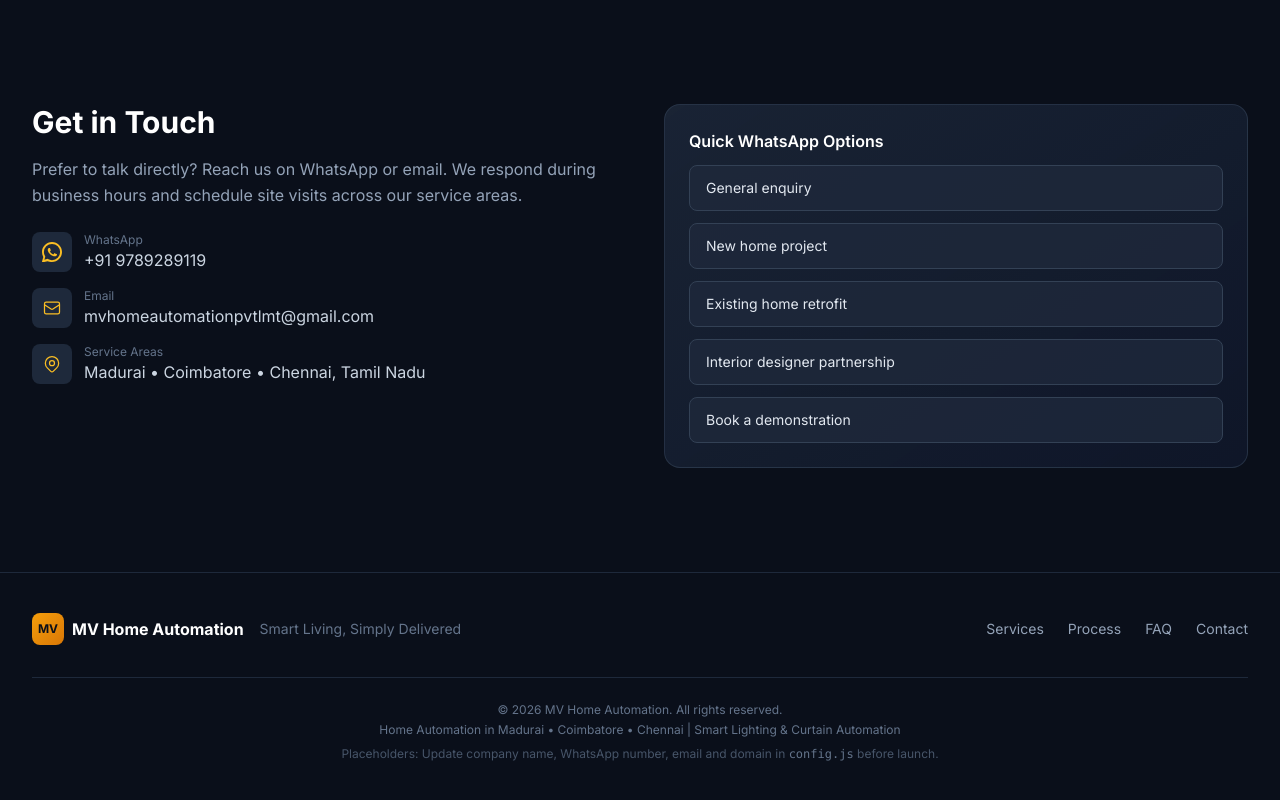
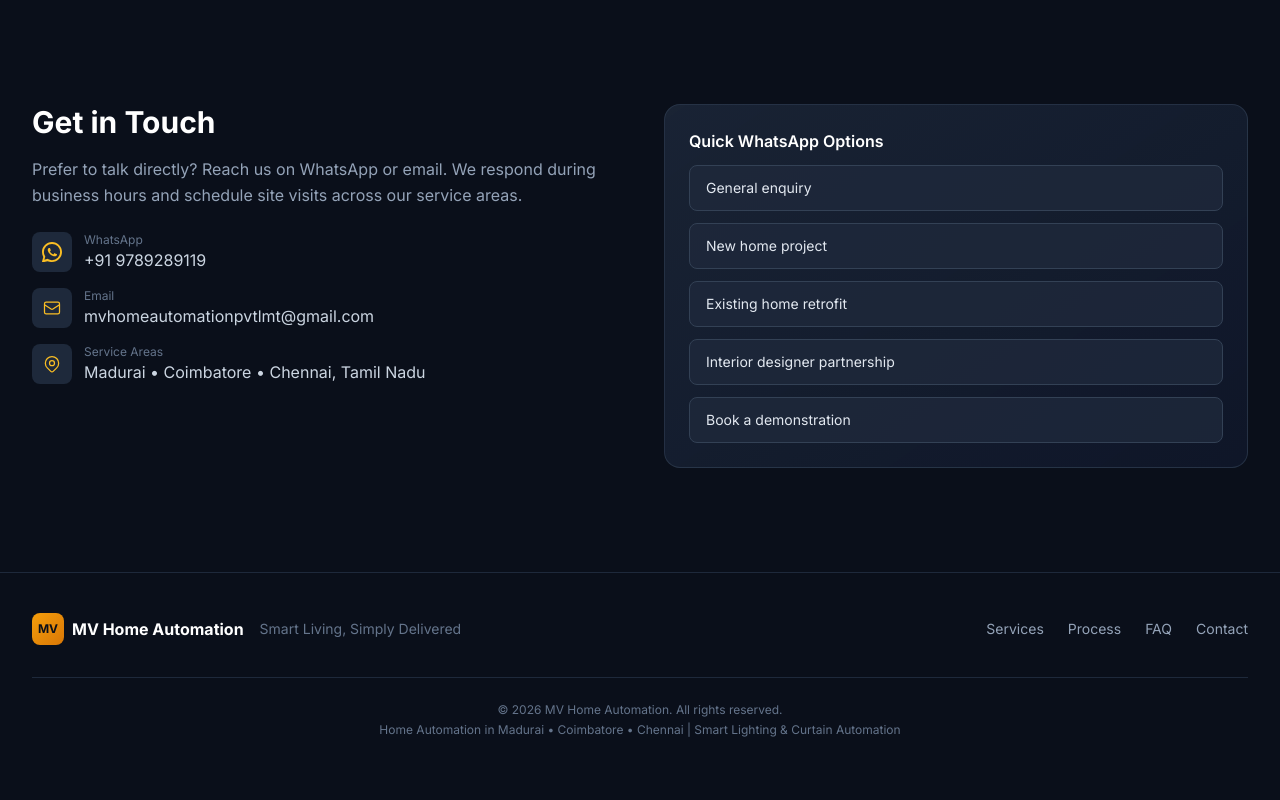
Before and after one commit to ervishnuj/MV-Home-Automation, a plain HTML site: page index.html in a window 1280 px wide. Shown: the part 9458-10258 px from the top of the page. After the commit the page ends 10236 px from the top, so only its background shows below. Drawn offline with nearby package versions, Linux system fonts and the light colour scheme.

Commit message:
Comment out placeholder text in index.html
Comment out the placeholder text for company information in the footer.

```diff
--- a/index.html
+++ b/index.html
@@ -896,7 +896,7 @@
       <div class="mt-8 pt-6 border-t border-navy-800 text-center text-xs text-slate-500">
         <p>© <span id="year"></span> <span data-config="companyName">Aether Homes</span>. All rights reserved.</p>
         <p class="mt-1">Home Automation in Madurai • Coimbatore • Chennai | Smart Lighting & Curtain Automation</p>
-        <p class="mt-2 text-slate-600">Placeholders: Update company name, WhatsApp number, email and domain in <code class="text-slate-500">config.js</code> before launch.</p>
+        <!-- <p class="mt-2 text-slate-600">Placeholders: Update company name, WhatsApp number, email and domain in <code class="text-slate-500">config.js</code> before launch.</p> -->
       </div>
     </div>
   </footer>
```
